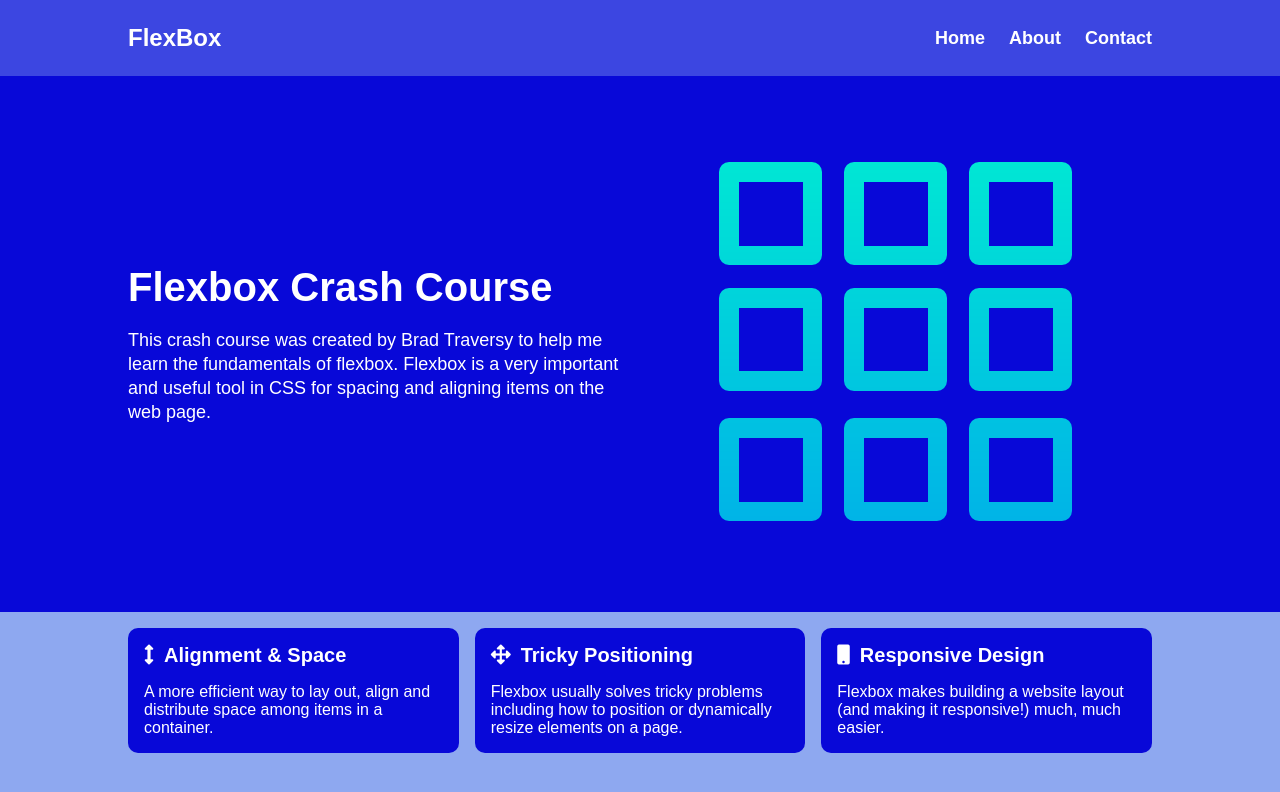
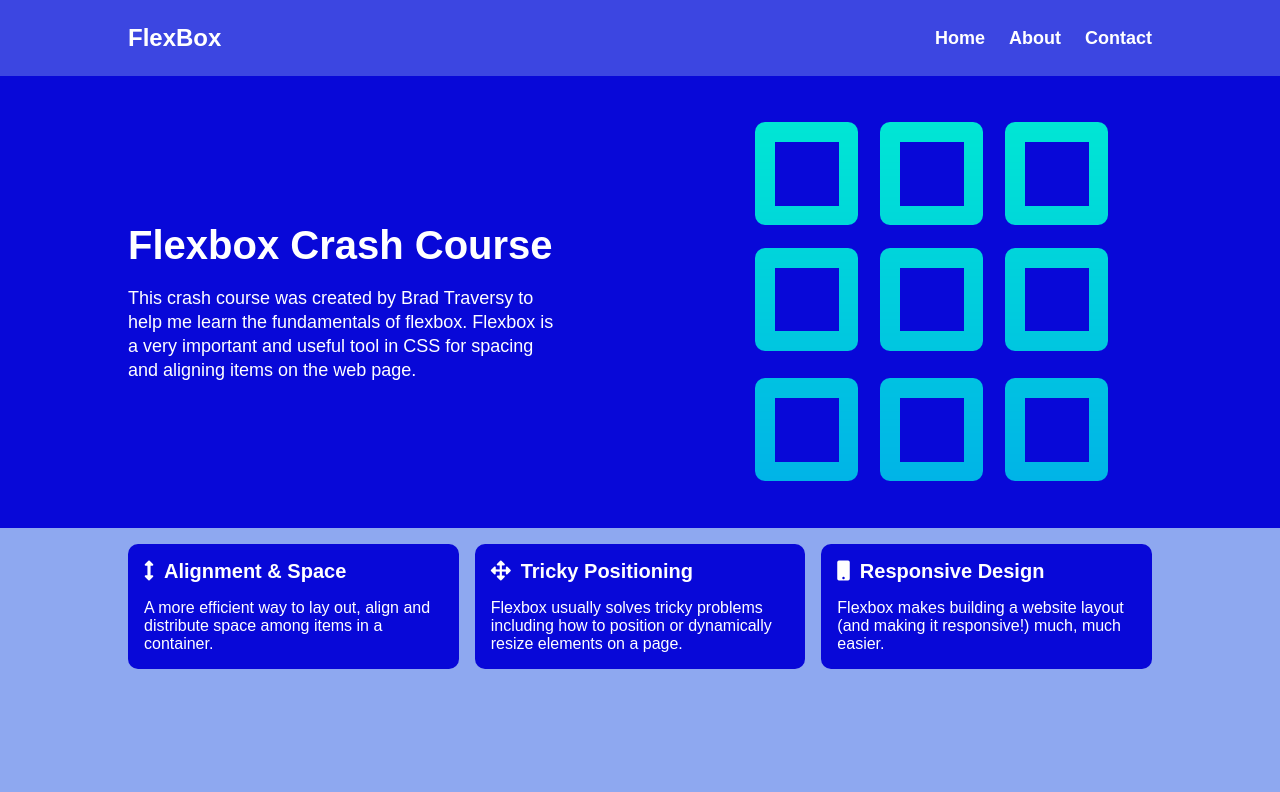
Before and after one commit to adex-badr18/css-flexbox-layouts, a plain HTML site: page flexbox-crash-course/index.html in a window 1280 px wide. Drawn offline with Linux system fonts and the light colour scheme.

Commit message:
Adjust space between hero text & image

```diff
--- a/flexbox-crash-course/index.html
+++ b/flexbox-crash-course/index.html
@@ -33,7 +33,7 @@
                 </p>
             </div>
             <div class="hero">
-                <img src="./images/grid.png" alt="grid image">
+                <img src="./images/grid2.png" alt="grid image">
             </div>
         </div>
     </header>
--- a/flexbox-crash-course/styles/style.css
+++ b/flexbox-crash-course/styles/style.css
@@ -66,6 +66,7 @@ header .container {
     display: flex;
     justify-content: space-between;
     padding: 10px 0;
+    gap: 10em;
 }
 
 header h1 {
@@ -83,6 +84,7 @@ header p {
 header img {
     max-width: 100%;
     height: auto;
+    /* border: 1px solid red; */
 }
 
 .hero {
```
Also changed, not shown: flexbox-crash-course/images/grid2.png (added).
